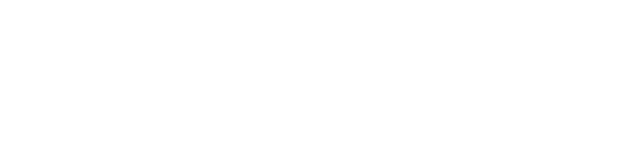
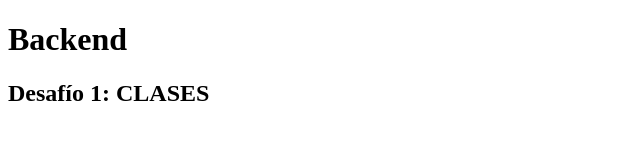
Before and after one commit to perspectivaerronea/js-clases, a plain HTML site: page index.html in a window 1280 px wide. Shown: the whole page, without its empty margins (0-640 px from the left). Drawn offline with Linux system fonts and the light colour scheme.

Commit message:
Primer Desafrio - Clases - UPDATE

```diff
--- a/index.html
+++ b/index.html
@@ -8,6 +8,7 @@
     <title>Document</title>
 </head>
 <body>
-
+    <h1>Backend</h1>
+    <h2>Desafío 1: CLASES</h2>
 </body>
 </html>
```
